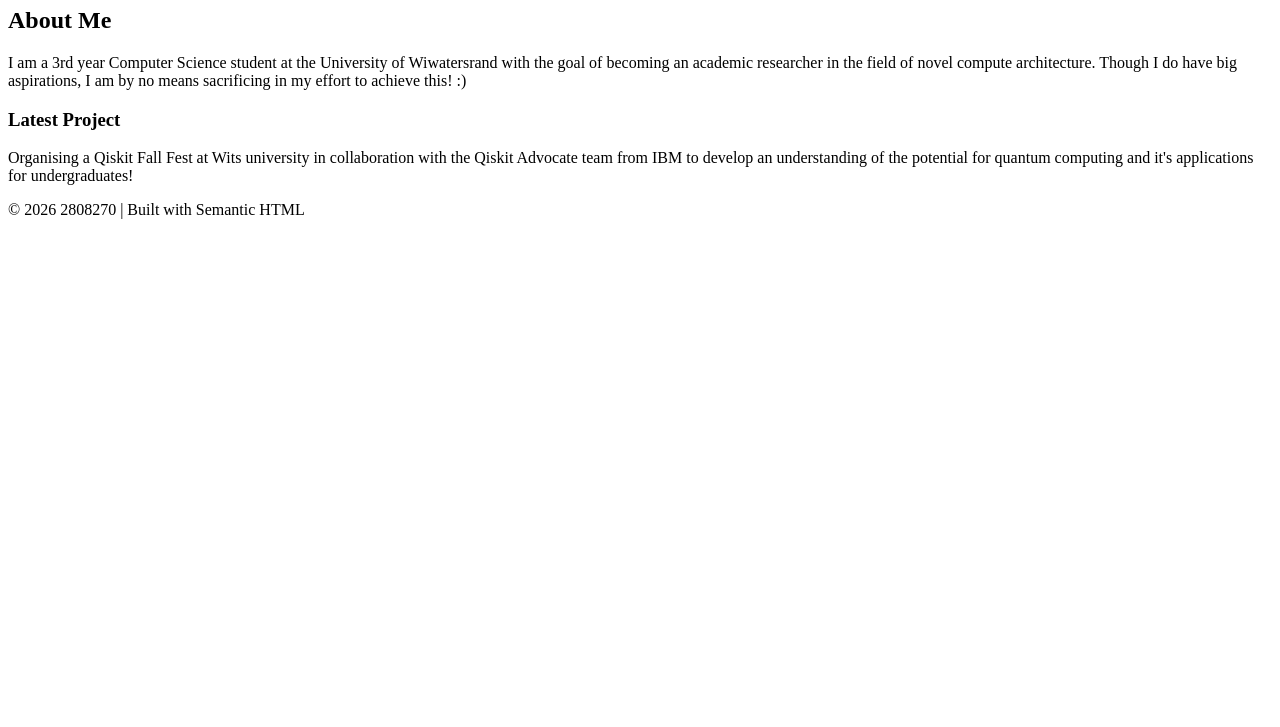
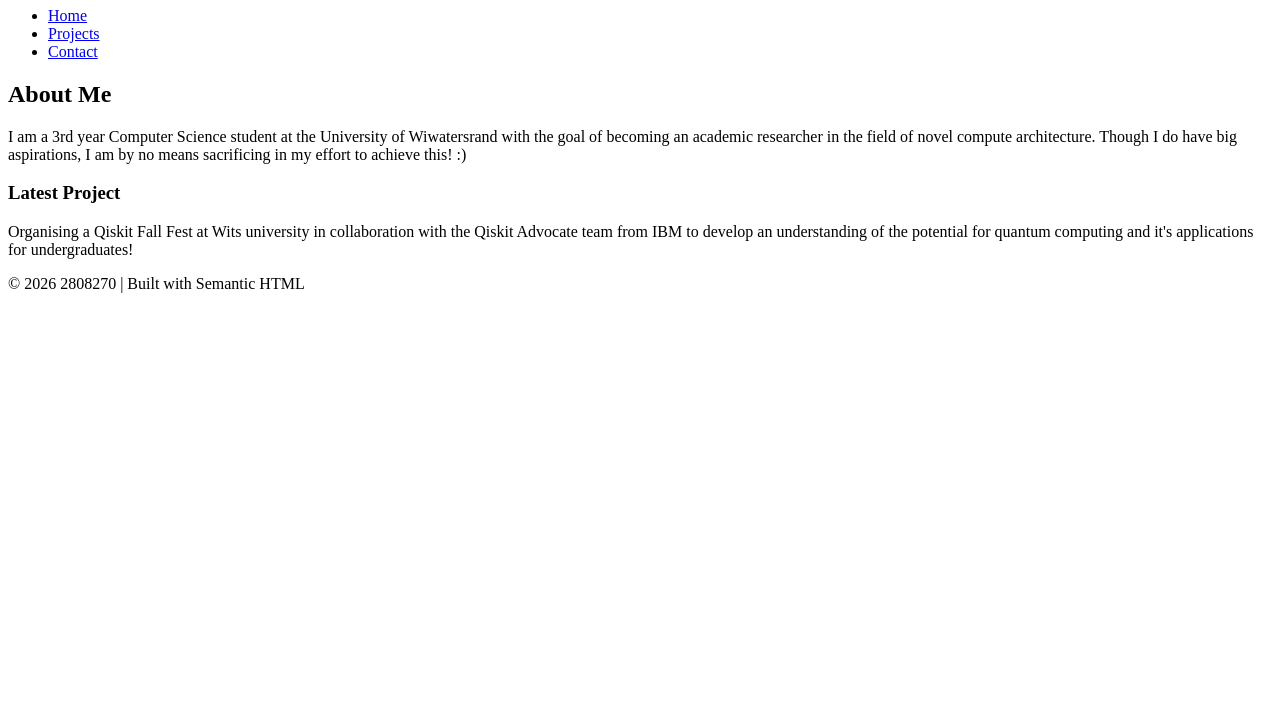
Before and after one commit to MubeenD1/2808270-portfolio, a plain HTML site: page index.html in a window 1280 px wide. Shown: the part 73-800 px from the top of the page. Drawn offline with Linux system fonts and the light colour scheme.

Commit message:
feat: Navigation tag with placeholder hrefs

```diff
--- a/index.html
+++ b/index.html
@@ -12,7 +12,11 @@
     </head>
 
     <nav>
-
+	<ul>
+		<li><a href='#'>Home</a></li>
+		<li><a href='#'>Projects</a></li>
+		<li><a href='#'>Contact</a></li>
+	</ul>
     </nav>
 
     <main>
```
